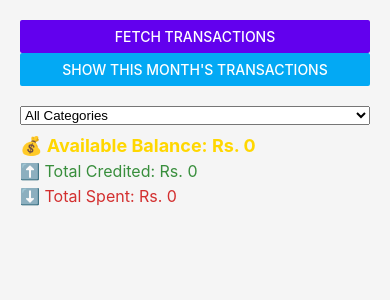
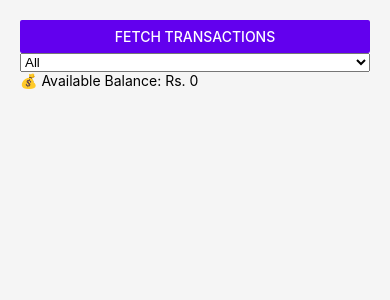
Before and after one commit to Ayush85/FinTrack, a React Native app: screen / in a window 390 px wide. Shown: the top 300 px of the page. Built offline with nearby package versions, Linux system fonts and the light colour scheme.

Commit message:
Refactor App component and add SMS permissions; update dependencies

```diff
--- a/App.tsx
+++ b/App.tsx
@@ -1,5 +1,7 @@
 import React, { useState, useEffect } from 'react';
-import { View, Text, Button, FlatList, PermissionsAndroid, Alert, StyleSheet, TouchableOpacity } from 'react-native';
+import {
+  View, Text, Button, FlatList, PermissionsAndroid, Alert, StyleSheet
+} from 'react-native';
 import { Picker } from '@react-native-picker/picker';
 import { NativeModules } from 'react-native';
 
@@ -11,7 +13,7 @@ interface Transaction {
   category: string;
   message: string;
   address: string;
-  date: Date | null;  // Added date to filter transactions for the current month
+  date: Date | null;
 }
 
 interface ExpenseAnalysis {
@@ -31,6 +33,10 @@ const FinTrack: React.FC = () => {
     availableBalance: 0,
     categoryBreakdown: {},
   });
+
+  useEffect(() => {
+    requestSMSPermission();
+  }, []);
 
   const requestSMSPermission = async () => {
     try {
@@ -54,44 +60,27 @@ const FinTrack: React.FC = () => {
     try {
       console.log('Fetching SMS...');
       const messages: { body: string; address: string; date: string }[] = await SMSModule.getMessages();
-      console.log('Fetched Messages:', messages);
       const parsedTransactions = parseTransactions(messages);
       setTransactions(parsedTransactions);
-      filterTransactions(parsedTransactions, selectedCategory);  // Apply category filter
+      filterTransactions(parsedTransactions, selectedCategory);
       analyzeTransactions(parsedTransactions);
-      console.log('Transactions:', parsedTransactions);
     } catch (error) {
       console.error('Error fetching SMS:', error);
     }
   };
 
   const parseTransactions = (messages: { body: string; address: string }[]): Transaction[] => {
-    return messages
-      .map((msg) => {
+    return messages.map((msg) => {
       const body = msg.body.toLowerCase();
-
-        // Check for the presence of debit or credit keywords
-        const debitMatch = body.match(/debited|spent|paid|withdrawn|purchase|pos|transaction|atm|payment|transfer to/i);
-        const creditMatch = body.match(/credited|deposit|deposited|received|refunded|transfer from|salary|income|bonus/i);
-
-        // Extract the amount from the message
+      const debitMatch = /debited|spent|paid|withdrawn|purchase|pos|transaction|atm|payment|transfer to/i.test(body);
+      const creditMatch = /credited|deposit|deposited|received|refunded|transfer from|salary|income|bonus/i.test(body);
       const amountMatch = body.match(/(?:NPR|Rs)\.?\s*([\d,]+)/i);
 
-        let date = null;
-
-        // Match date pattern (DD/MM/YYYY)
-        const dateMatch = body.match(/\b(\d{2})\/(\d{2})\/(\d{4})\b/);  // Matches dates in format 28/03/2024
+      let date: Date | null = null;
+      const dateMatch = body.match(/\b(\d{2})\/(\d{2})\/(\d{4})\b/);
       if (dateMatch) {
         const [_, day, month, year] = dateMatch;
-
-          // Create a valid date object
-          date = new Date(`${year}-${month}-${day}`);  // ISO format YYYY-MM-DD
-
-          // Check if the date is valid
-          if (isNaN(date.getTime())) {
-            console.warn('Invalid date:', date);
-            date = null;
-          }
+        date = new Date(`${year}-${month}-${day}`);
       }
 
       if (amountMatch) {
@@ -104,39 +93,34 @@ const FinTrack: React.FC = () => {
         }
       }
       return null;
-      })
-      .filter((txn): txn is Transaction => txn !== null);
+    }).filter((txn): txn is Transaction => txn !== null);
   };
 
-
   const determineCategory = (message: string): string => {
-    if (/food|restaurant|dining|cafe/i.test(message)) { return 'Food'; }
-    if (/shopping|mall|clothes|fashion/i.test(message)) { return 'Shopping'; }
-    if (/bill|electricity|water|gas|internet/i.test(message)) { return 'Bills'; }
-    if (/fuel|petrol|diesel|transport/i.test(message)) { return 'Transport'; }
-    if (/salary|income|bonus|deposit/i.test(message)) { return 'Income'; }
+    if (/food|restaurant|dining|cafe/i.test(message)) return 'Food';
+    if (/shopping|mall|clothes|fashion/i.test(message)) return 'Shopping';
+    if (/bill|electricity|water|gas|internet/i.test(message)) return 'Bills';
+    if (/fuel|petrol|diesel|transport/i.test(message)) return 'Transport';
+    if (/salary|income|bonus|deposit/i.test(message)) return 'Income';
     return 'Other';
   };
 
   const filterTransactions = (txns: Transaction[], category: string) => {
-    const filtered = category === 'All'
-      ? txns
-      : txns.filter((txn) => txn.category === category);
+    const filtered = category === 'All' ? txns : txns.filter((txn) => txn.category === category);
     setFilteredTransactions(filtered);
     analyzeTransactions(filtered);
   };
 
   const analyzeTransactions = (transactionsToAnalyze: Transaction[]) => {
-    let totalSpent = 0;
-    let totalCredited = 0;
+    let totalSpent = 0, totalCredited = 0;
     let categoryBreakdown: Record<string, number> = {};
 
-    transactionsToAnalyze.forEach((transaction) => {
-      if (transaction.type === 'Debit') {
-        totalSpent += transaction.amount;
-        categoryBreakdown[transaction.category] = (categoryBreakdown[transaction.category] || 0) + transaction.amount;
-      } else if (transaction.type === 'Credit') {
-        totalCredited += transaction.amount;
+    transactionsToAnalyze.forEach((txn) => {
+      if (txn.type === 'Debit') {
+        totalSpent += txn.amount;
+        categoryBreakdown[txn.category] = (categoryBreakdown[txn.category] || 0) + txn.amount;
+      } else {
+        totalCredited += txn.amount;
       }
     });
 
@@ -146,72 +130,21 @@ const FinTrack: React.FC = () => {
       availableBalance: totalCredited - totalSpent,
       categoryBreakdown,
     });
-    console.log('Analysis:', analysis);
   };
-
-  const filterByMonth = () => {
-    const currentMonth = new Date().getMonth(); // Get current month (0-11)
-    console.log('Current Month:', currentMonth);
-    console.log('All Transactions:', transactions);
-    const filteredByMonth = transactions.filter((txn) => {
-      const txnMonth = txn.date ? new Date(txn.date).getMonth() : -1;
-      return txnMonth === currentMonth;
-    });
-    setFilteredTransactions(filteredByMonth);
-    analyzeTransactions(filteredByMonth);
-  };
-
-  useEffect(() => {
-    requestSMSPermission();
-  }, []);
 
   return (
     <View style={styles.container}>
       <Button title="Fetch Transactions" onPress={fetchSMS} color="#6200EE" />
-      <Button title="Show This Month's Transactions" onPress={filterByMonth} color="#03A9F4" />
-
-      <Picker
-        selectedValue={selectedCategory}
-        onValueChange={(itemValue) => {
-          setSelectedCategory(itemValue);
-          filterTransactions(transactions, itemValue);
-        }}
-        style={styles.picker}
-      >
-        <Picker.Item label="All Categories" value="All" />
+      <Picker selectedValue={selectedCategory} onValueChange={(val) => { setSelectedCategory(val); filterTransactions(transactions, val); }}>
+        <Picker.Item label="All" value="All" />
         <Picker.Item label="Food" value="Food" />
         <Picker.Item label="Shopping" value="Shopping" />
-        <Picker.Item label="Bills" value="Bills" />
-        <Picker.Item label="Transport" value="Transport" />
-        <Picker.Item label="Income" value="Income" />
       </Picker>
-
-      <Text style={styles.totalText}>💰 Available Balance: Rs. {analysis.availableBalance}</Text>
-      <Text style={styles.creditText}>⬆️ Total Credited: Rs. {analysis.totalCredited}</Text>
-      <Text style={styles.debitText}>⬇️ Total Spent: Rs. {analysis.totalSpent}</Text>
-
-      {Object.entries(analysis.categoryBreakdown).map(([category, amount]) => (
-        <Text key={category} style={styles.categoryText}>
-          📌 {category}: Rs. {amount}
-        </Text>
-      ))}
-
+      <Text>💰 Available Balance: Rs. {analysis.availableBalance}</Text>
       <FlatList
         data={filteredTransactions}
         keyExtractor={(_, index) => index.toString()}
-        renderItem={({ item }) => {
-          const textColor = item.type === 'Credit' ? '#388E3C' : '#D32F2F';
-          return (
-            <View style={styles.card}>
-              <Text style={[styles.smsText, { color: textColor }]}>
-                {item.type === 'Credit' ? '⬆️' : '⬇️'} {item.message} - Rs. {item.amount} ({item.category})
-              </Text>
-              <TouchableOpacity style={styles.addressButton}>
-                <Text style={styles.addressButtonText}>{item.address}</Text>
-              </TouchableOpacity>
-            </View>
-          );
-        }}
+        renderItem={({ item }) => <Text>{item.type}: Rs. {item.amount} ({item.category})</Text>}
       />
     </View>
   );
@@ -219,42 +152,6 @@ const FinTrack: React.FC = () => {
 
 const styles = StyleSheet.create({
   container: { flex: 1, padding: 20, backgroundColor: '#F5F5F5' },
-  totalText: { fontSize: 18, fontWeight: 'bold', marginTop: 10, color: '#FFD700' },
-  creditText: { fontSize: 16, color: '#388E3C', marginTop: 5 },
-  debitText: { fontSize: 16, color: '#D32F2F', marginTop: 5 },
-  categoryText: { fontSize: 16, marginTop: 5, color: '#1976D2' },
-  smsText: { fontSize: 14, marginVertical: 2, color: '#212121' },
-  card: {
-    backgroundColor: '#ffffff',
-    padding: 15,
-    marginVertical: 8,
-    borderRadius: 12,
-    shadowColor: '#000',
-    shadowOpacity: 0.2,
-    shadowRadius: 5,
-    shadowOffset: { width: 0, height: 2 },
-    elevation: 3,
-  },
-  addressButton: {
-    marginTop: 10,
-    paddingVertical: 8,
-    paddingHorizontal: 15,
-    backgroundColor: '#6200EE',
-    borderRadius: 10,
-    width: '40%',
-    alignSelf: 'flex-end',
-    justifyContent: 'center',
-    alignItems: 'center',
-  },
-  addressButtonText: {
-    color: 'white',
-    fontSize: 12,
-    textAlign: 'center',
-  },
-  picker: {
-    marginTop: 20,
-    width: '100%',
-  },
 });
 
 export default FinTrack;
--- a/package.json
+++ b/package.json
@@ -12,7 +12,10 @@
   "dependencies": {
     "@react-native-picker/picker": "^2.11.0",
     "react": "18.3.1",
-    "react-native": "0.77.1"
+    "react-native": "0.77.1",
+    "react-native-chart-kit": "^6.12.0",
+    "react-native-permissions": "^5.2.5",
+    "react-native-vector-icons": "^10.2.0"
   },
   "devDependencies": {
     "@babel/core": "^7.25.2",
@@ -27,6 +30,7 @@
     "@react-native/typescript-config": "0.77.1",
     "@types/jest": "^29.5.13",
     "@types/react": "^18.2.6",
+    "@types/react-native-vector-icons": "^6.4.18",
     "@types/react-test-renderer": "^18.0.0",
     "eslint": "^8.19.0",
     "jest": "^29.6.3",
```
Also changed, not shown: 2 other files (tests, documents, lock files or other folders). Lines whose indentation alone changed are shown as unchanged.
